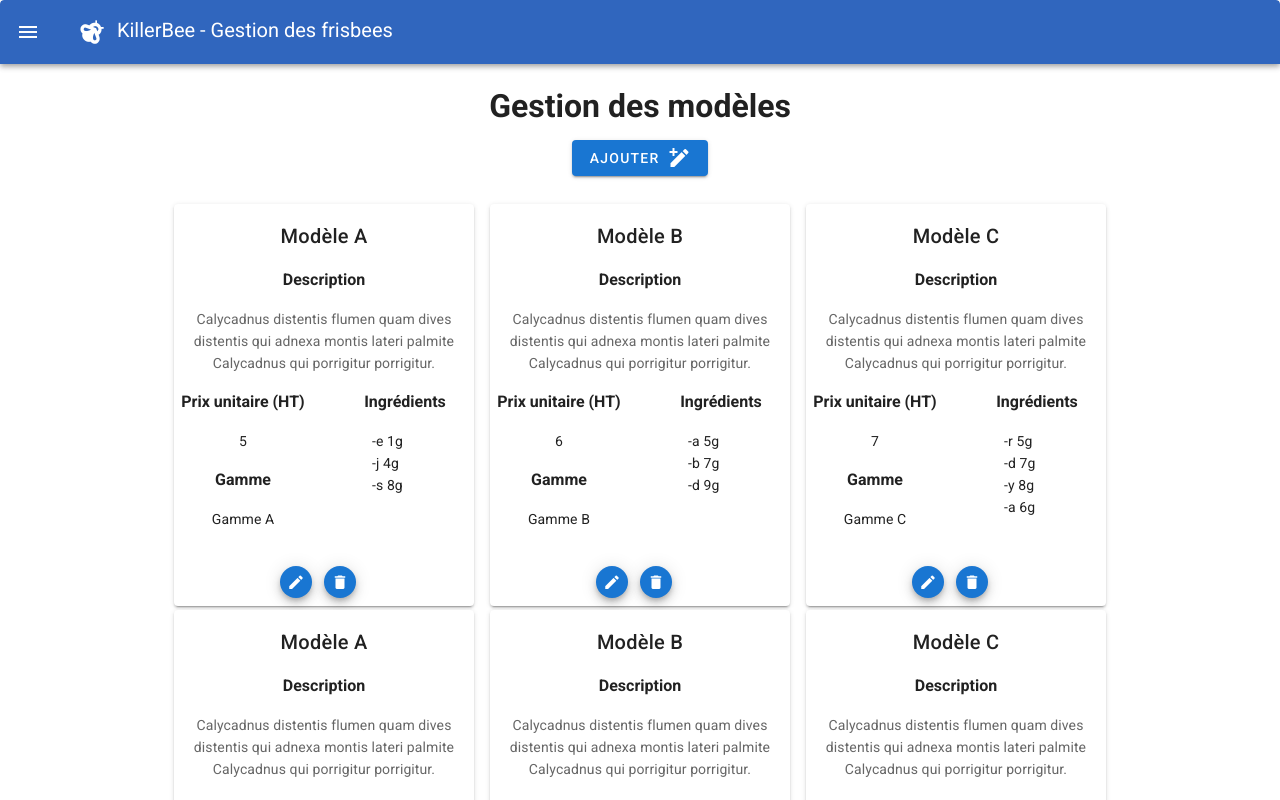
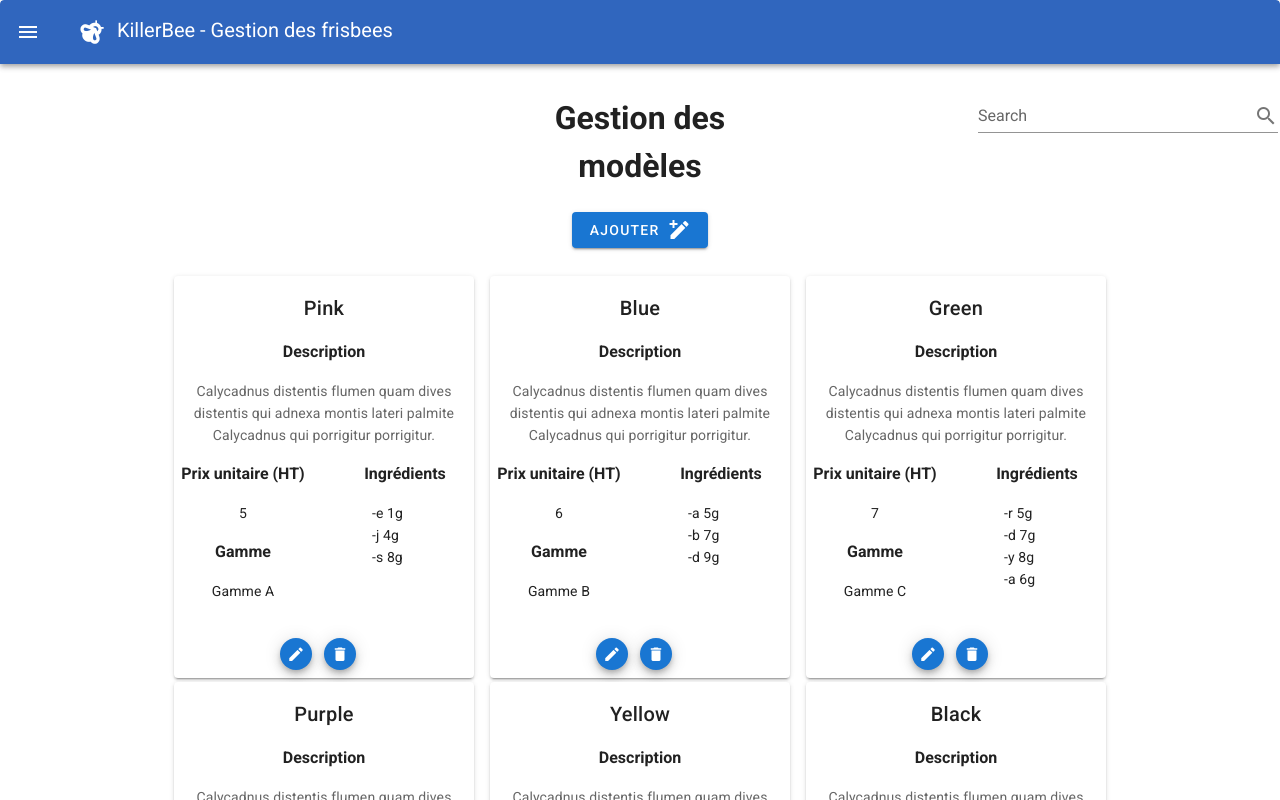
Before and after one commit to MelineAmbrosini/Cybersecu, a Vue app: page /models in a window 1280 px wide. Shown: the top 800 px of the page. Built offline with nearby package versions, Linux system fonts and the light colour scheme.

Commit message:
Add search bar

```diff
--- /dev/null
+++ b/src/components/search.vue
@@ -0,0 +1,19 @@
+<template>
+    <div>
+        <v-text-field>
+        <input type="text"
+               class="some-class"
+
+               :value="value"
+               @input="$emit('input', value)" />
+        </v-text-field>
+
+
+    </div>
+</template>
+
+<script>
+export default {
+    props: ['value']
+}
+</script>
--- a/src/views/ingredients.vue
+++ b/src/views/ingredients.vue
@@ -1,15 +1,40 @@
 <template>
   <div>
-    <v-row justify="center" align="center" class="mt-2">
+    <v-row class="mt-2">
+
+      <v-col cols="3"></v-col>
+
+      <v-spacer></v-spacer>
+
+      <v-col cols="3">
         <h1>Gestion des ingrédients</h1>
+      </v-col>
+
+      <v-spacer></v-spacer>
+
+      <v-col cols="3">
+        <v-card flat
+        max-width="300px"
+        >
+          <v-text-field
+          v-model="search"
+          append-icon="mdi-magnify"
+          label="Search"
+          single-line
+          hide-details
+          ></v-text-field>
+        </v-card>
+      </v-col>
     </v-row>
+
     <ingredient_form></ingredient_form>
+
         <v-container fill-height fluid>
           <v-row
           class="ma-2"
           align="center"
           justify="center">
-            <div v-for="item in ingredients" :key="item.name"
+            <div v-for="item in filteredItems" :key="item.name"
             width=20%
             >
             <ingredient_card :name= "item.name" :description = "item.description"/>
@@ -22,11 +47,12 @@
 <script>
 import ingredient_card from '@/components/ingredient_card.vue';
 import ingredient_form from '@/components/ingredient_form.vue';
+//import search from '@/components/search.vue';
 
 export default {
-  components: { ingredient_card, ingredient_form },
-
+  components: { ingredient_card, ingredient_form /*, search */},
   data: () => ({
+    search: "",
     ingredients: [
       {
         name: 'Ingrédient A',
@@ -65,7 +91,14 @@ export default {
         description: 'Et nec vocare verendum terram terram quid amicitiam et paribus ratio affluentior et acceperit ac ne voluntatibus plus in restricte.'
       }
     ]
-  })
+  }),
+  computed: {
+    filteredItems() {
+      return this.ingredients.filter(item => {
+         return item.name.toLowerCase().indexOf(this.search.toLowerCase()) > -1
+      })
+    }
+  }
 }
 </script>
 
--- a/src/views/models.vue
+++ b/src/views/models.vue
@@ -1,15 +1,39 @@
 <template>
   <div>
-    <v-row justify="center" align="center" class="mt-2">
+    <v-row class="mt-2">
+
+      <v-col cols="3"></v-col>
+
+      <v-spacer></v-spacer>
+
+      <v-col cols="3">
         <h1>Gestion des modèles</h1>
+      </v-col>
+
+      <v-spacer></v-spacer>
+
+      <v-col cols="3">
+        <v-card flat
+        max-width="300px"
+        >
+          <v-text-field
+          v-model="search"
+          append-icon="mdi-magnify"
+          label="Search"
+          single-line
+          hide-details
+          ></v-text-field>
+        </v-card>
+      </v-col>
     </v-row>
+
     <model_form></model_form>
         <v-container fill-height fluid>
           <v-row
           class="ma-2"
           align="center"
           justify="center">
-            <div v-for="item in models" :key="item.name"
+            <div v-for="item in filteredItems" :key="item.name"
             width=20%
             >
             <Model_card :name= "item.name" :description = "item.description" :price = "item.price" :range = "item.range" :ingredients= "item.ingredients"/>
@@ -27,8 +51,8 @@ import model_form from '@/components/model_form.vue'
 export default {
     components: { Model_card, model_form },
 
-
     data: () => ({
+        search: "",
         drawer: false,
         group: null,
         displayIngredient: false,
@@ -36,7 +60,7 @@ export default {
         displayProcedure: false,
         models: [
         {
-            name: 'Modèle A',
+            name: 'Pink',
             description: 'Calycadnus distentis flumen quam dives distentis qui adnexa montis lateri palmite Calycadnus qui porrigitur porrigitur.',
             price: 5,
             range: "Gamme A",
@@ -47,7 +71,7 @@ export default {
             ]
         },
         {
-            name: 'Modèle B',
+            name: 'Blue',
             description: 'Calycadnus distentis flumen quam dives distentis qui adnexa montis lateri palmite Calycadnus qui porrigitur porrigitur.',
             price: 6,
             range: "Gamme B",
@@ -58,7 +82,7 @@ export default {
             ]
         },
         {
-            name: 'Modèle C',
+            name: 'Green',
             description: 'Calycadnus distentis flumen quam dives distentis qui adnexa montis lateri palmite Calycadnus qui porrigitur porrigitur.',
             price: 7,
             range: "Gamme C",
@@ -70,7 +94,7 @@ export default {
             ]
         },
         {
-            name: 'Modèle A',
+            name: 'Purple',
             description: 'Calycadnus distentis flumen quam dives distentis qui adnexa montis lateri palmite Calycadnus qui porrigitur porrigitur.',
             price: 5,
             range: "Gamme A",
@@ -81,7 +105,7 @@ export default {
             ]
         },
         {
-            name: 'Modèle B',
+            name: 'Yellow',
             description: 'Calycadnus distentis flumen quam dives distentis qui adnexa montis lateri palmite Calycadnus qui porrigitur porrigitur.',
             price: 6,
             range: "Gamme B",
@@ -92,7 +116,7 @@ export default {
             ]
         },
         {
-            name: 'Modèle C',
+            name: 'Black',
             description: 'Calycadnus distentis flumen quam dives distentis qui adnexa montis lateri palmite Calycadnus qui porrigitur porrigitur.',
             price: 7,
             range: "Gamme C",
@@ -104,7 +128,14 @@ export default {
             ]
         },
         ]
-    })
+    }),
+  computed: {
+    filteredItems() {
+      return this.models.filter(item => {
+         return item.name.toLowerCase().indexOf(this.search.toLowerCase()) != -1
+      })
+    }
+  }
 }
 </script>
 
--- a/src/views/procedures.vue
+++ b/src/views/procedures.vue
@@ -1,19 +1,43 @@
 <template>
   <div>
-    <v-row justify="center" align="center" class="mt-2">
-        <h1>Gestion des ingrédients</h1>
+    <v-row class="mt-2">
+
+      <v-col cols="3"></v-col>
+
+      <v-spacer></v-spacer>
+
+      <v-col cols="3">
+        <h1>Gestion des procédures</h1>
+      </v-col>
+
+      <v-spacer></v-spacer>
+
+      <v-col cols="3">
+        <v-card flat
+        max-width="300px"
+        >
+          <v-text-field
+          v-model="search"
+          append-icon="mdi-magnify"
+          label="Search"
+          single-line
+          hide-details
+          ></v-text-field>
+        </v-card>
+      </v-col>
     </v-row>
+
     <procedure_form></procedure_form>
+
     <v-container fill-height fluid>
         <v-row
         class="ma-2"
         align="center"
         justify="center">
-            <div v-for="item in procedures" :key="item.name"
+            <div v-for="item in filteredItems" :key="item.name"
             width=20%
             >
                 <Procedure_card :name= "item.name" :description= "item.description" :model= "item.model" :prod_stage= "item.prod_stage" :val_description= "item.val_description"/>
-
             </div>
           </v-row>
         </v-container>
@@ -27,6 +51,7 @@ import procedure_form from '@/components/procedure_form'
 export default {
     components: { Procedure_card, procedure_form },
     data: () => ({
+        search:"",
         procedures: [
         {
             name: "Procédure 1",
@@ -89,7 +114,14 @@ export default {
             val_description: "Restituit iam est est victus actitatum postea regeret sine inopia cum iam mora tempore novimus."
         }
         ]
+    }),
+    computed: {
+    filteredItems() {
+      return this.procedures.filter(item => {
+         return item.name.toLowerCase().indexOf(this.search.toLowerCase()) > -1
       })
+    }
+  }
 }
 </script>
 
```
Lines whose indentation alone changed are shown as unchanged.
